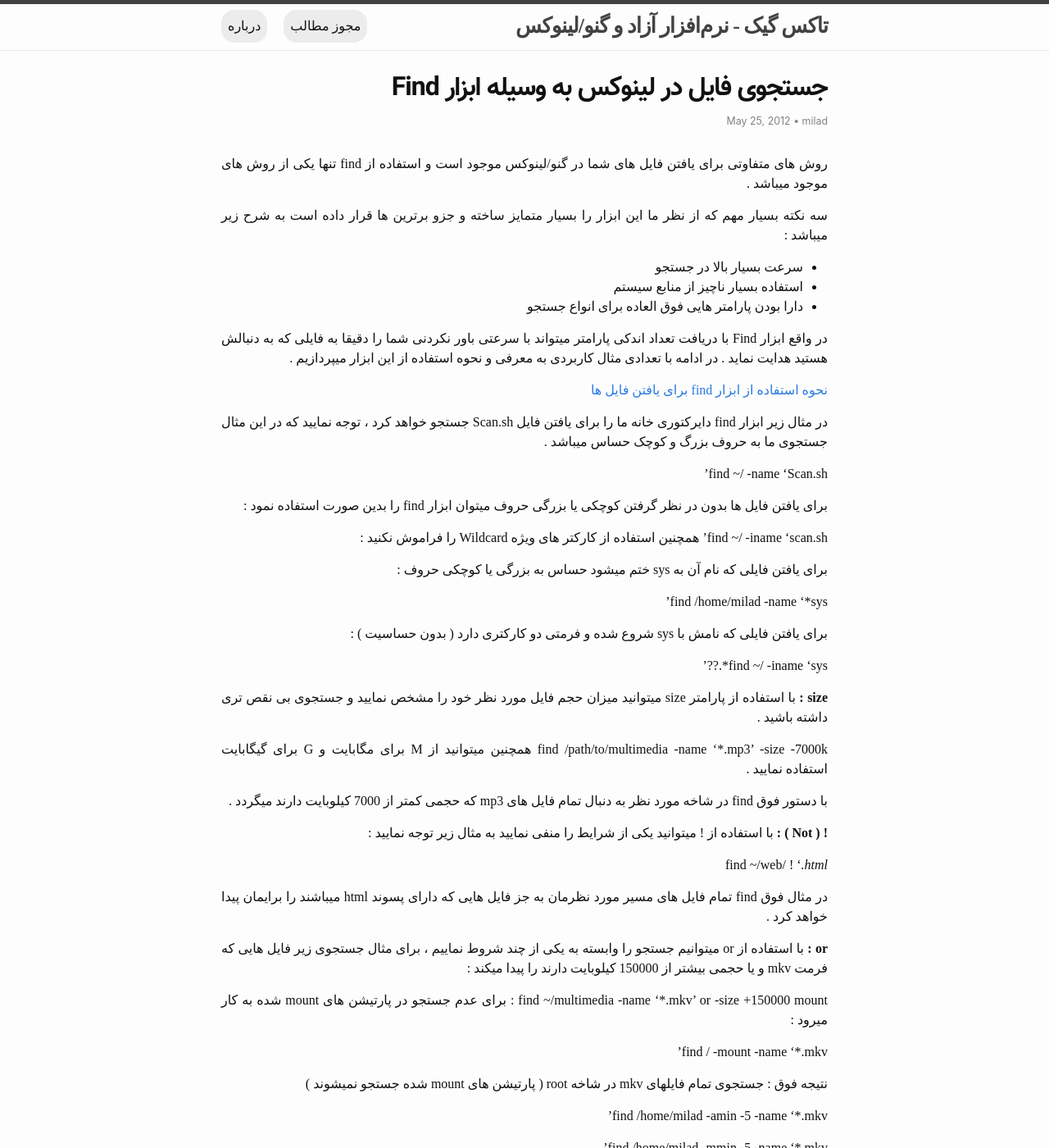
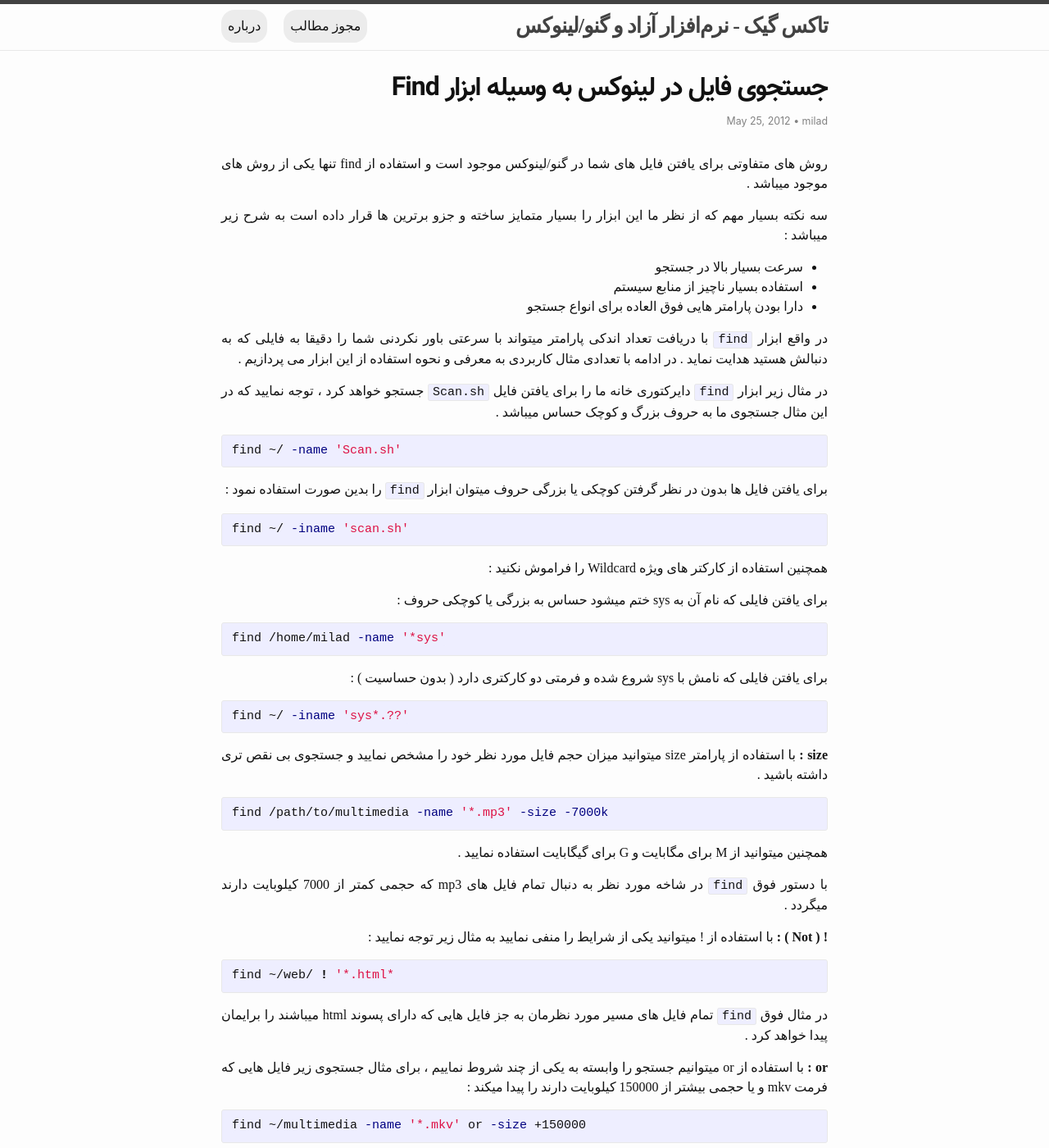
Before and after one commit to Ravexina/tuxgeek, a Jekyll site: the page built from _posts/2012-05-25-how-to-find-files-in-linux-using-find.md, in a window 1280 px wide and 1400 px high. Shown: the whole window at 82% size. Built offline with Jekyll 4.4.1, drawn with Linux system fonts in a browser that asks for light colours; some web fonts are replaced; some of the changed text lies outside the part shown.

Commit message:
Add code highlighting

```diff
--- a/_posts/2012-05-25-how-to-find-files-in-linux-using-find.md
+++ b/_posts/2012-05-25-how-to-find-files-in-linux-using-find.md
@@ -21,71 +21,88 @@ categories:
 - استفاده بسیار ناچیز از منابع سیستم
 - دارا بودن پارامتر هایی فوق العاده برای انواع جستجو
 
-در واقع ابزار Find با دریافت تعداد اندکی پارامتر میتواند با سرعتی باور نکردنی شما را دقیقا به فایلی که به دنبالش هستید هدایت نماید .
-در ادامه با تعدادی مثال کاربردی به معرفی و نحوه استفاده از این ابزار میپردازیم .
+در واقع ابزار `find` با دریافت تعداد اندکی پارامتر میتواند با سرعتی باور نکردنی شما را دقیقا به فایلی که به دنبالش هستید هدایت نماید .
+در ادامه با تعدادی مثال کاربردی به معرفی و نحوه استفاده از این ابزار می پردازیم .
 
 
-[نحوه استفاده از ابزار find برای یافتن فایل ها](http://tuxgeek.ir/who-to-find-files-in-linux-using-find)
+در مثال زیر ابزار `find` دایرکتوری خانه ما را برای یافتن فایل `Scan.sh` جستجو خواهد کرد ، توجه نمایید که در این مثال جستجوی ما به حروف بزرگ و کوچک حساس میباشد .
+
+{% highlight bash %}
+find ~/ -name 'Scan.sh'
+{% endhighlight %}
+برای یافتن فایل ها بدون در نظر گرفتن کوچکی یا بزرگی حروف میتوان ابزار `find` را بدین صورت استفاده نمود :
 
 
-
-در مثال زیر ابزار find دایرکتوری خانه ما را برای یافتن فایل Scan.sh جستجو خواهد کرد ، توجه نمایید که در این مثال جستجوی ما به حروف بزرگ و کوچک حساس میباشد .
-
-
-find ~/ -name 'Scan.sh'
-
-برای یافتن فایل ها بدون در نظر گرفتن کوچکی یا بزرگی حروف میتوان ابزار find را بدین صورت استفاده نمود :
-
-
+{% highlight bash %}
 find ~/ -iname 'scan.sh'
+{% endhighlight %}
 همچنین استفاده از کارکتر های ویژه Wildcard را فراموش نکنید :
 
 برای یافتن فایلی که نام آن به sys ختم میشود حساس به بزرگی یا کوچکی حروف :
 
+{% highlight bash %}
 find /home/milad -name '*sys'
+{% endhighlight %}
 
 برای یافتن فایلی که نامش با sys شروع شده و فرمتی دو کارکتری دارد ( بدون حساسیت ) :
 
-
+{% highlight bash %}
 find ~/ -iname 'sys*.??'
+{% endhighlight %}
 
 **size :**
  با استفاده از پارامتر size میتوانید میزان حجم فایل مورد نظر خود را مشخص نمایید و جستجوی بی نقص تری داشته باشید .
 
 
+{% highlight bash %}
 find /path/to/multimedia -name '*.mp3' -size -7000k
+{% endhighlight %}
+
 همچنین میتوانید از M برای مگابایت و G برای گیگابایت استفاده نمایید .
 
-با دستور فوق find در شاخه مورد نظر به دنبال تمام فایل های mp3 که حجمی کمتر از 7000 کیلوبایت دارند میگردد .
+با دستور فوق `find` در شاخه مورد نظر به دنبال تمام فایل های mp3 که حجمی کمتر از 7000 کیلوبایت دارند میگردد .
 
 **! (‌ Not ) :** با استفاده از ! میتوانید یکی از شرایط را منفی نمایید به مثال زیر توجه نمایید :
 
+{% highlight bash %}
 find ~/web/ ! '*.html*
+{% endhighlight %}
 
-در مثال فوق find تمام فایل های مسیر مورد نظرمان به جز فایل هایی که دارای پسوند html میباشند را برایمان پیدا خواهد کرد .
+در مثال فوق `find` تمام فایل های مسیر مورد نظرمان به جز فایل هایی که دارای پسوند html میباشند را برایمان پیدا خواهد کرد .
 
 **or :** با استفاده از or میتوانیم جستجو را وابسته به یکی از چند شروط نماییم ، برای مثال جستجوی زیر فایل هایی که فرمت mkv و
 یا حجمی بیشتر از 150000 کیلوبایت دارند را پیدا میکند :
 
 
+{% highlight bash %}
 find ~/multimedia -name '*.mkv' or -size +150000
+{% endhighlight %}
+
 mount : برای عدم جستجو در پارتیشن های mount شده به کار میرود :
 
+{% highlight bash %}
 find / -mount -name '*.mkv'
+{% endhighlight %}
 
 نتیجه فوق : جستجوی تمام فایلهای mkv در شاخه root ( پارتیشن های mount شده جستجو نمیشوند )
 
+{% highlight bash %}
+find /home/milad -amin -5 -name '*.mkv'
+{% endhighlight %}
 
-find /home/milad -amin -5 -name '*.mkv'
-
+{% highlight bash %}
 find /home/milad -mmin -5 -name '*.mkv'
+{% endhighlight %}
 
 در دو مثال فوق به دنبال فایل های mkv میباشیم با این تفاوت که در مثال اول فایل مورد نظرمان در 5 دقیقه اخیر مورد دسترسی و در مورد دوم فایل در 5 دقیقه اخیر مورد ویرایش قرار گرفته است .
 
 همینطور میتوانید از user برای جستجو بر اساس صاحب فایل و group بر اساس گروهی که فایل متعلق به آنس است استفاده نمایید .
 
 
+{% highlight bash %}
 find ~/ -name '*.mp3' -user 'root'
+{% endhighlight %}
 
 این ابزار از تعداد زیادی پارمتر کاربردی برای جستجوی بهینه استفاده مینماید که میتوانید برای آشنایی بیشتر به Manual همراه ابزار مراجعه نمایید .
+
 موفق و موید باشید .
```
Also changed, not shown: _posts/2012-04-17-بازیابی-فایل-های-حذف-شده-در-لینوکس.md (+15 -4 lines), _posts/2012-04-18-برطرف-کردن-مشکل-تغییر-میزان-صدا-2-vlc-در-arch-linux.md (+4 -0 lines), _posts/2012-05-19-convert-bin-to-iso-in-linux.md (+9 -2 lines), _posts/2014-04-04-fix-splash-ubuntu-nvidia.md (+12 -3 lines), _posts/2018-09-21-I-hate-school.markdown (added, +7 -0 lines).
